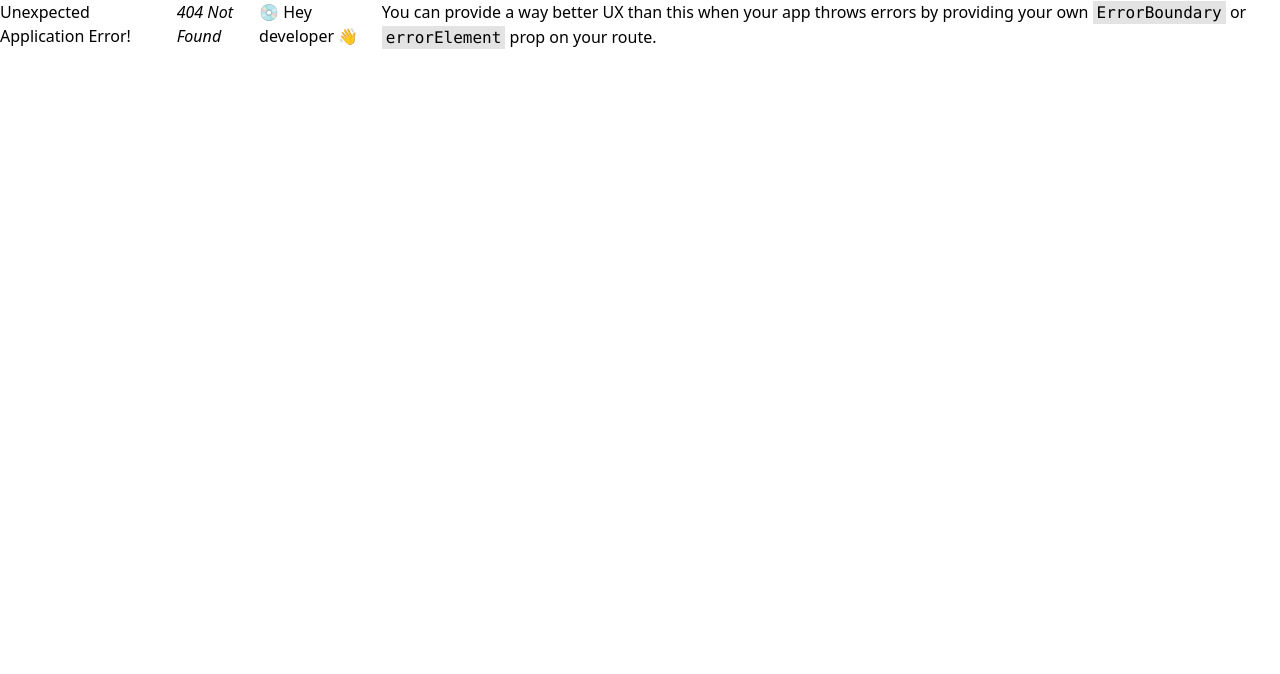
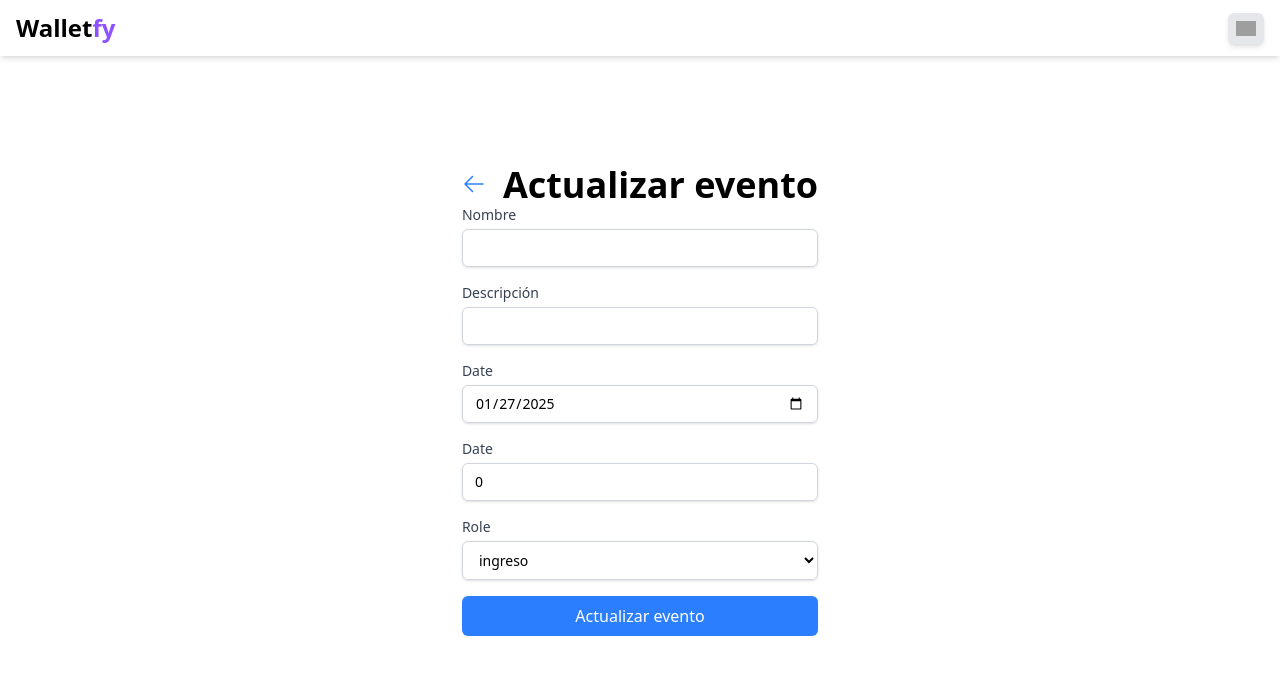
Before and after one commit to DJavierReyesM/ProyectoReactWalletfy_FSD, a React (Vite) app: page /form/1 in a window 1280 px wide. Before the commit this address had no page. Shown: the top 674 px of the page. Built offline with nearby package versions, Linux system fonts and the light colour scheme; grey boxes are pictures that could not be loaded.

Commit message:
Form de creación y actualización preliminarmente listo

```diff
--- a/src/components/form/DateInput.tsx
+++ b/src/components/form/DateInput.tsx
@@ -1,4 +1,5 @@
 import moment from 'moment';
+import React from 'react';
 
 type DateProps = {
   label: string;
@@ -10,7 +11,7 @@ type DateProps = {
 
 const DateInput = (props: DateProps) => {
   const { label, value, error, onChange, className } = props;
-
+  React.useEffect(()=>{console.log(value)},[value])
   return (
     <div className={className}>
       <label className="block text-sm font-medium text-gray-700">
--- a/src/components/form/NumberInput.tsx
+++ b/src/components/form/NumberInput.tsx
@@ -21,7 +21,7 @@ const NumberInput = (props: NumberInputProps) => {
                     onChange(newValue);
                   }}
             />
-            {error && <p className="cd-mt-2 cd-text-sm cd-text-red-600">{error}</p>}
+            {error && <p className="mt-2 text-sm text-red-600">{error}</p>}
         </div>
     );
 }
--- a/src/components/form/TextInput.tsx
+++ b/src/components/form/TextInput.tsx
@@ -13,7 +13,7 @@ const TextInput = React.forwardRef<HTMLInputElement, TextInputProps>((props, ref
 
   return (
     <div className={className}>
-      <label className="cd-block cd-text-sm cd-font-medium cd-text-gray-700">
+      <label className="block text-sm font-medium text-gray-700">
         {label}
       </label>
       <input
@@ -21,9 +21,9 @@ const TextInput = React.forwardRef<HTMLInputElement, TextInputProps>((props, ref
         type="text"
         value={value}
         onChange={(e) => onChange(e.target.value)}
-        className="cd-mt-1 cd-block cd-w-full cd-px-3 cd-py-2 cd-border cd-border-gray-300 cd-rounded-md cd-shadow-sm focus:cd-outline-none focus:cd-ring-indigo-500 focus:cd-border-indigo-500 sm:cd-text-sm"
+        className="mt-1 block w-full px-3 py-2 border border-gray-300 rounded-md shadow-sm focus:outline-none focus:ring-indigo-500 focus:border-indigo-500 sm:text-sm"
       />
-      {error && <p className="cd-mt-2 cd-text-sm cd-text-red-600">{error}</p>}
+      {error && <p className="mt-2 text-sm text-red-600">{error}</p>}
     </div>
   );
 });
--- /dev/null
+++ b/src/constants/query.ts
@@ -0,0 +1,7 @@
+export const QKeys = {
+  GET_EVENTS: 'GET_EVENTS',
+  GET_EVENTS_BY_INDEX: 'GET_EVENTS_BY_INDEX',
+  GET_EVENT: 'GET_EVENT',
+  CREATE_EVENT: 'CREATE_EVENT',
+  UPDATE_EVENT: 'UPDATE_EVENT',
+};
--- a/src/main.tsx
+++ b/src/main.tsx
@@ -7,6 +7,16 @@ import Home from '@pages/home/index.tsx'
 import Form from '@pages/events/form'
 import { store } from '@store/index';
 import { Provider } from 'react-redux'
+import { QueryClient, QueryClientProvider } from '@tanstack/react-query'
+
+const queryClient = new QueryClient({
+  defaultOptions: {
+    queries: {
+      retry: 1,
+      refetchOnWindowFocus: false,
+    },
+  },
+});
 
 const router = createBrowserRouter([
   {
@@ -18,17 +28,18 @@ const router = createBrowserRouter([
         element: <Home />,
       },
       {
-        path: "/form",
+        path: "/form/:id?",
         element: <Form />
-      }
-
+      },
     ],
   },
 ]);
 createRoot(document.getElementById('root')!).render(
   <StrictMode>
     <Provider store={store}>
+    <QueryClientProvider client={queryClient}>
       <RouterProvider router={router} />
+    </QueryClientProvider>
     </Provider>
   </StrictMode>,
 )
--- a/src/pages/events/form.tsx
+++ b/src/pages/events/form.tsx
@@ -1,25 +1,241 @@
-// import useAppStore from '@store/index';
+import React from 'react';
+import moment from 'moment';
+import { useMutation, useQuery } from '@tanstack/react-query';
+import { useNavigate, useParams } from 'react-router-dom';
+import { EventByIdLoaderDataType, EventCreateSchema, EventCreateType } from '@customTypes/event';
+import { useForm, Controller } from "react-hook-form"
+import { zodResolver } from "@hookform/resolvers/zod"
 
-const Form = () => {
-//   const { role } = useAppStore();
+import DataRepo from '@api/datasource';
+
+import { QKeys } from '@constants/query';
+
+import { isLoadingMutation, isLoadingOrRefetchQuery } from '@utils/query';
+
+
+import TextInput from '@components/form/TextInput';
+import DateInput from '@components/form/DateInput';
+import SelectInput from '@components/form/SelectInput';
+import NumberInput from '@components/form/NumberInput';
+
+
+type Params = {
+  id: string;
+};
+
+const INITIAL_STATE: EventCreateType = {
+  name: '',
+  amount: 0,
+  date: moment().unix(),
+  description: '',
+  type: "ingreso",
+};
+
+const UserForm = () => {
+  const { id } = useParams<Params>();
+
+  const navigate = useNavigate();
+
+  const inputRef = React.useRef<HTMLInputElement>(null);
+
+  const [mode] = React.useState(id ? 'edit' : 'create');
+
+  const formEventFormat = useForm<EventCreateType>({
+    defaultValues: INITIAL_STATE,
+    resolver: zodResolver(EventCreateSchema),
+  });
+
+  const userQuery = useQuery<
+    EventByIdLoaderDataType,
+    Error,
+    EventByIdLoaderDataType,
+    [string, string | undefined]
+  >({
+    enabled: Boolean(id),
+    queryKey: [QKeys.GET_EVENT, id],
+    queryFn: async ({ queryKey }) => {
+      return await DataRepo.loadEventById(queryKey[1]!);
+    },
+  });
+
+  const userCreateMutation = useMutation<void, Error, EventCreateType>({
+    mutationFn: async (event) => {
+      return await DataRepo.saveEvent(event);
+    },
+    onSettled: (_, error) => {
+      if (error) {
+        alert('Error saving user');
+        return;
+      }
+
+      alert('Evento guardado');
+      formEventFormat.reset(INITIAL_STATE);
+      navigate('/');
+    },
+  });
+
+  const userUpdateMutation = useMutation<void, Error, EventCreateType>({
+    mutationFn: async (event) => {
+      return await DataRepo.updateEvent(id!, event);
+    },
+    onSettled: (_, error) => {
+      if (error) {
+        alert('Error actualizando evento');
+        return;
+      }
+
+      alert('Evento actualizado');
+      formEventFormat.reset(INITIAL_STATE);
+      navigate('/');
+    },
+  });
+
+  React.useEffect(() => {
+    if (mode === 'create' || !userQuery.data?.event) {
+      return;
+    }
+    formEventFormat.reset(userQuery.data.event)
+    // eslint-disable-next-line react-hooks/exhaustive-deps
+  }, [userQuery.data?.event]);
+
+  React.useEffect(() => {
+    if (inputRef.current) {
+      inputRef.current.focus();
+    }
+
+    return () => {
+      console.log('Unmount');
+      formEventFormat.reset(INITIAL_STATE);
+    };
+  }, []);
+
+  const isLoadingForm = isLoadingMutation(
+    userCreateMutation,
+    userUpdateMutation
+  );
+
+  const isLoadingQuery = isLoadingOrRefetchQuery(userQuery);
 
   return (
-    <div className="cd-flex cd-items-center cd-flex-col cd-gap-y-[4rem]">
+    <div>
+      {!isLoadingQuery && (
+        <div className="flex items-center gap-4">
+          <div
+            className="text-blue-500 cursor-pointer w-[25px] h-[25px]"
+            onClick={() => navigate('/')}
+          >
+            <svg
+              xmlns="http://www.w3.org/2000/svg"
+              fill="none"
+              viewBox="0 0 24 24"
+              strokeWidth="1.5"
+              stroke="currentColor"
+              className="size-6"
+            >
+              <path
+                strokeLinecap="round"
+                strokeLinejoin="round"
+                d="M10.5 19.5 3 12m0 0 7.5-7.5M3 12h18"
+              />
+            </svg>
+          </div>
+          <h1 className="text-4xl font-bold">{mode === 'create' ? "Crear evento" : "Actualizar evento"}</h1>
+        </div>
+      )}
 
+      {isLoadingQuery && (
+        <p className="text-2xl font-bold text-center">Cargando formulario</p>
+      )}
 
-      <div className="cd-flex cd-flex-col cd-text-center cd-gap-y-[1rem]">
-        {/* {role === 'admin' && (
-          <a
-            className="cd-bg-violet-500 hover:cd-bg-violet-700 cd-text-white cd-font-bold cd-py-2 cd-px-4 cd-rounded"
-            href="/users/form"
+      {!isLoadingQuery && (
+        <form
+          className="flex flex-col gap-4"
+          onSubmit={
+            formEventFormat.handleSubmit((data)=>{
+              if (mode === 'edit' && id) {
+                    userUpdateMutation.mutate(data);
+                  } else {
+                    userCreateMutation.mutate(data);
+                  }
+            })}
+        >
+          <Controller
+            name='name'
+            control={formEventFormat.control}
+            render={({ field }) => (
+              <TextInput
+                label="Nombre"
+                value={field.value}
+                onChange={field.onChange}
+                error={formEventFormat.formState.errors.name?.message}
+              />
+            )}
+          />
+
+          <Controller
+            name='description'
+            control={formEventFormat.control}
+            render={({ field }) => (
+              <TextInput
+                label="Descripción"
+                value={field.value ? field.value : ""}
+                onChange={field.onChange}
+                error={formEventFormat.formState.errors.description?.message}
+              />
+            )}
+          />
+
+          <Controller
+            name='date'
+            control={formEventFormat.control}
+            render={({ field }) => (
+              <DateInput
+                label="Date"
+                value={field.value}
+                onChange={field.onChange}
+                error={formEventFormat.formState.errors.date?.message}
+              />
+            )}
+          />
+
+          <Controller
+            name='amount'
+            control={formEventFormat.control}
+            render={({ field }) => (
+              <NumberInput
+                label="Date"
+                value={field.value}
+                onChange={field.onChange}
+                error={formEventFormat.formState.errors.amount?.message}
+              />
+            )}
+          />
+
+          <Controller
+            name='type'
+            control={formEventFormat.control}
+            render={({ field }) => (
+              <SelectInput
+                label="Role"
+                value={field.value}
+                options={['ingreso', 'egreso']}
+                onChange={field.onChange}
+                error={formEventFormat.formState.errors.type?.message}
+              />
+            )}
+          />
+
+          <button
+            className="px-4 py-2 text-white bg-blue-500 rounded-md hover:bg-blue-700"
+            type="submit"
           >
-            Crear usuario
-          </a>
-        )} */}
-        FORM
-      </div>
+            {isLoadingForm ? 'Guardando...' : mode === 'create' ? "Crear evento" : "Actualizar evento"}
+          </button>
+        </form>
+      )}
     </div>
   );
+
 };
 
-export default Form;
+export default UserForm;
--- a/src/types/event.ts
+++ b/src/types/event.ts
@@ -8,8 +8,8 @@ export const EventSchema = z.object({
     description: z.string()
         .max(100, 'La descripción debe tener a lo mucho 100 caracteres')
         .optional(),
-    amount: z.number().int().nonnegative("La cantidad debe ser de al menos 1"),
-    date: z.date({ message: "La fecha es requerida."}),
+    amount: z.number().int().positive("La cantidad debe ser de al menos 1"),
+    date: z.number({ message: "La fecha es requerida."}),
     type: z.enum(["ingreso", "egreso"], {
         errorMap: () => ({ message: 'Tipo de evento no válido' })
     })
--- /dev/null
+++ b/src/utils/query.ts
@@ -0,0 +1,14 @@
+/* eslint-disable @typescript-eslint/no-explicit-any */
+import { UseQueryResult } from '@tanstack/react-query';
+
+export const isLoadingQuery = (...results: UseQueryResult[]) => {
+  return results.some((r) => r.isLoading);
+};
+
+export const isLoadingOrRefetchQuery = (...results: UseQueryResult[]) => {
+  return results.some((r) => r.isFetching || r.isLoading);
+};
+
+export const isLoadingMutation = (...results: any[]) => {
+  return results.some((r) => r.isPending && !r.isIdle);
+};
--- a/tsconfig.app.json
+++ b/tsconfig.app.json
@@ -34,7 +34,8 @@
     "@hooks/*": ["src/hooks/*"],
     "@test/*": ["src/test/*"],
     "@store/*": ["src/store/*"],
-    "@types/*": ["src/types/*"]
+    "@types/*": ["src/types/*"],
+    "@constants/*": ["src/constants/*"],
     }
   },
   "include": ["src"]
--- a/vite.config.ts
+++ b/vite.config.ts
@@ -15,7 +15,11 @@ export default defineConfig({
       '@pages': resolve(__dirname, './src/pages'),
       '@store': resolve(__dirname, './src/store'),
       '@types': resolve(__dirname, './src/types'),
-      '@hooks': resolve(__dirname, './src/hooks')
+      '@hooks': resolve(__dirname, './src/hooks'),
+      '@constants': resolve(__dirname, './src/constants'),
+      '@customTypes': resolve(__dirname, './src/types'),
+      '@utils': resolve(__dirname, './src/utils'),
+      '@api': resolve(__dirname, './src/api'),
     },
   }
 })
```
